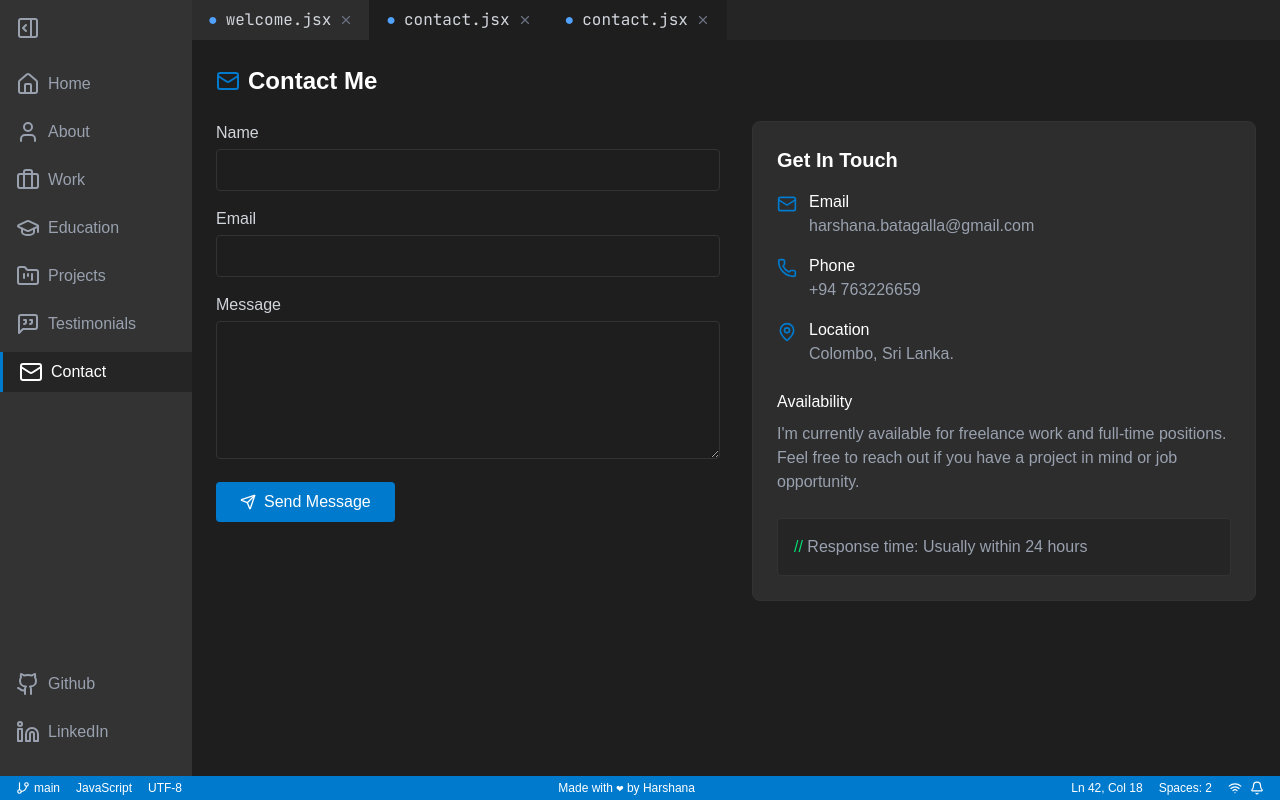
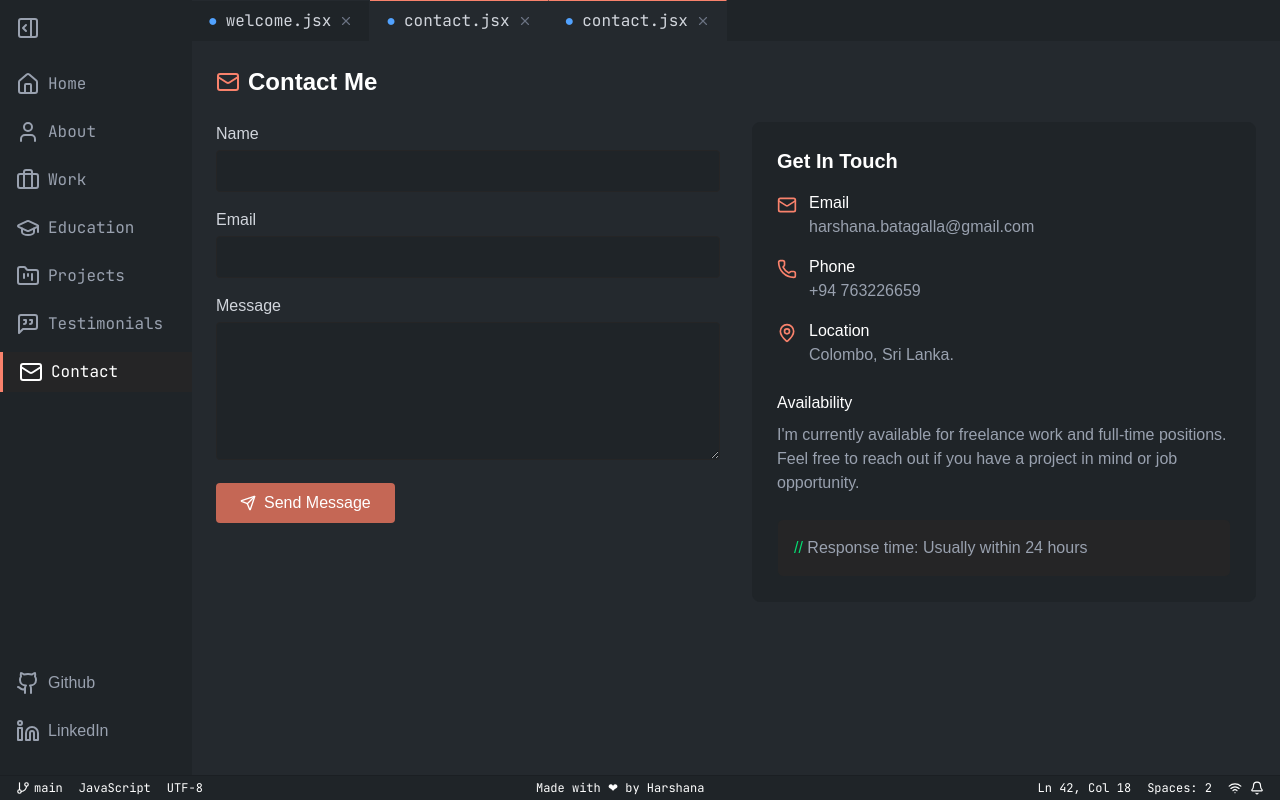
Before and after one commit to harshanabatagalla/harshanabatagalla.github.io, a React (Vite) app: page /contact in a window 1280 px wide. Built offline with nearby package versions, Linux system fonts and the light colour scheme.

Commit message:
refact: update color scheme and improve UI components for better aesthetics

```diff
--- a/src/App.jsx
+++ b/src/App.jsx
@@ -1,7 +1,7 @@
 import React from 'react';
 import { BrowserRouter as Router, Routes, Route, Navigate } from 'react-router-dom';
 import ActivityBar from './components/ActivityBar';
-import TabBar from './components/Tabbar';
+import TabBar from './components/TabBar';
 import StatusBar from './components/StatusBar';
 
 // Import page components
@@ -16,7 +16,7 @@ import Contact from './sections/Contact';
 function App() {
   return (
     <Router>
-      <div className="h-full flex flex-col bg-[#1E1E1E] text-white">
+      <div className="h-full flex flex-col bg-[#24292e] text-white">
         <div className="flex-1 flex overflow-hidden">
           <ActivityBar />
           <div className="flex-1 flex flex-col overflow-hidden">
--- a/src/components/ActivityBar.jsx
+++ b/src/components/ActivityBar.jsx
@@ -60,11 +60,11 @@ const ActivityBar = () => {
     const containerClasses = isMobile
         ? expanded
             // Mobile expanded: fixed overlay on top of content
-            ? "fixed h-full z-50 w-48 shadow-lg flex flex-col py-4 bg-[#333333] text-gray-400 transition-all duration-300"
+            ? "fixed h-full z-50 w-48 shadow-lg flex flex-col py-4 bg-[#1f2428] text-gray-400 transition-all duration-300"
             // Mobile collapsed: normal sidebar
-            : "h-full w-16 flex flex-col py-4 bg-[#333333] text-gray-400 transition-all duration-300"
+            : "h-full w-16 flex flex-col py-4 bg-[#1f2428] text-gray-400 transition-all duration-300"
         : // Desktop: always normal sidebar, just different widths
-        `h-full flex flex-col py-4 bg-[#333333] text-gray-400 transition-all duration-300 ${expanded ? 'w-48' : 'w-16'
+        `h-full flex flex-col py-4 bg-[#1f2428] text-gray-400 transition-all duration-300 ${expanded ? 'w-48' : 'w-16'
         }`;
 
     return (
@@ -83,7 +83,7 @@ const ActivityBar = () => {
                 <Link
                     key={section.path}
                     to={section.path}
-                    className={`flex items-center p-2 px-4 mb-2 hover:text-white ${location.pathname === section.path ? 'text-white bg-[#252526] border-l-3 border-[#007ACC]' : ''
+                    className={`flex items-center p-2 px-4 mb-2 hover:text-white font-[JetBrains_Mono] ${location.pathname === section.path ? 'text-white bg-[#252526] border-l-3 border-[#f9826c]' : ''
                         }`}
                     title={section.label}
                     onClick={() => {
--- a/src/components/StatusBar.jsx
+++ b/src/components/StatusBar.jsx
@@ -11,7 +11,7 @@ const StatusBar = () => {
   }, []);
 
   return (
-    <div className="flex justify-between items-center px-4 py-1 bg-[#007ACC] text-white text-xs">
+    <div className="flex justify-between items-center px-4 py-1 bg-[#1f2428] text-white text-xs border-t border-[#1b1f23] font-[JetBrains_Mono]">
       <div className="flex items-center space-x-4">
         <div className="flex items-center space-x-1">
           <GitBranch size={14} />
--- a/src/components/TabBar.jsx
+++ b/src/components/TabBar.jsx
@@ -72,13 +72,13 @@ const TabBar = () => {
     };
 
     return (
-        <div className="flex bg-[#252526] border-b border-[#1E1E1E] overflow-x-auto font-[JetBrains_Mono]">
+        <div className="flex bg-[#1f2428] border-b border-[#24292e] overflow-x-auto font-[JetBrains_Mono]">
             {openTabs.map((tabPath, index) => (
                 <Link
                     key={tabPath}
                     to={tabPath}
-                    className={`flex items-center px-4 py-2 border-r border-[#1E1E1E] cursor-pointer ${
-                        tabPath === location.pathname ? 'bg-[#1E1E1E]' : 'bg-[#2D2D2D]'
+                    className={`flex items-center px-4 py-2 border-r border-t-1 border-[#24292e] cursor-pointer ${
+                        tabPath === location.pathname ? 'bg-[#24292e] border-t-[#f9826c]' : 'bg-[#1f2428]'
                     }`}
                 >
                     <span className={`mr-2 ${getTabIcon(tabPath)}`}>●</span>
--- a/src/index.css
+++ b/src/index.css
@@ -8,7 +8,7 @@
 
   color-scheme: dark;
   color: rgba(255, 255, 255, 0.87);
-  background-color: #1E1E1E;
+  background-color: #24292e;
 
   font-synthesis: none;
   text-rendering: optimizeLegibility;
--- a/src/sections/About.jsx
+++ b/src/sections/About.jsx
@@ -16,11 +16,11 @@ const About = () => {
     <div className="h-full p-6 overflow-auto font-[JetBrains_Mono]">
       <div className="max-w-3xl mx-auto">
         <h2 className="text-2xl font-bold text-white mb-6 flex items-center">
-          <User size={24} className="text-[#007ACC] mr-2" />
+          <User size={24} className="text-[#f9826c] mr-2" />
           About Me
         </h2>
 
-        <div className="space-y-4 text-gray-300 bg-[#2D2D2D] rounded-lg p-6 border border-[#333333]">
+        <div className="space-y-4 text-gray-300 bg-[#1f2428] rounded-lg p-6 border border-[#1f2428]">
           <p>
             A self-motivated and skillful undergraduate, with a great interest in problem-solving.
             Skilled in JavaScript and TypeScript, with expertise in React and Node.js frameworks.
@@ -36,7 +36,7 @@ const About = () => {
         <div className="mt-8">
           <h3 className="text-xl font-semibold text-white mb-6">Skills</h3>
 
-          <div className="space-y-8 bg-[#2D2D2D] rounded-lg p-6 border border-[#333333]">
+          <div className="space-y-8 bg-[#1f2428] rounded-lg p-6 border border-[#1f2428]">
             {Object.entries(techSkills).map(([category, skills]) => (
               <div key={category} className="mb-6 py-4 ">
                 <div
--- a/src/sections/Contact.jsx
+++ b/src/sections/Contact.jsx
@@ -60,7 +60,7 @@ const Contact = () => {
     return (
         <div id="contact-section" className="h-full p-6 overflow-auto">
             <h2 className="text-2xl font-bold text-white mb-6 flex items-center">
-                <Mail size={24} className="text-[#007ACC] mr-2" />
+                <Mail size={24} className="text-[#f9826c] mr-2" />
                 Contact Me
             </h2>
 
@@ -76,7 +76,7 @@ const Contact = () => {
                                 value={formData.name}
                                 onChange={handleChange}
                                 required
-                                className="w-full px-4 py-2 bg-[#1E1E1E] border border-[#333333] rounded text-white focus:outline-none focus:border-[#007ACC]"
+                                className="w-full px-4 py-2 bg-[#1f2428] border border-[#252526] rounded text-white focus:outline-none focus:border-[#f9826c]"
                             />
                         </div>
 
@@ -89,7 +89,7 @@ const Contact = () => {
                                 value={formData.email}
                                 onChange={handleChange}
                                 required
-                                className="w-full px-4 py-2 bg-[#1E1E1E] border border-[#333333] rounded text-white focus:outline-none focus:border-[#007ACC]"
+                                className="w-full px-4 py-2 bg-[#1f2428] border border-[#252526] rounded text-white focus:outline-none focus:border-[#f9826c]"
                             />
                         </div>
                         <div>
@@ -101,13 +101,13 @@ const Contact = () => {
                                 onChange={handleChange}
                                 required
                                 rows={5}
-                                className="w-full px-4 py-2 bg-[#1E1E1E] border border-[#333333] rounded text-white focus:outline-none focus:border-[#007ACC]"
+                                className="w-full px-4 py-2 bg-[#1f2428] border border-[#252526] rounded text-white focus:outline-none focus:border-[#f9826c]"
                             ></textarea>
                         </div>
 
                         <button
                             type="submit"
-                            className="px-6 py-2 bg-[#007ACC] text-white rounded flex items-center hover:bg-[#005A9C] transition-colors"
+                            className="px-6 py-2 bg-[#c56755] text-white rounded flex items-center hover:bg-[#924c3e] transition-colors cursor-pointer"
                         >
                             <Send size={16} className="mr-2" />
                             Send Message
@@ -115,12 +115,12 @@ const Contact = () => {
                     </form>
                 </div>
 
-                <div className="bg-[#2D2D2D] rounded-lg p-6 border border-[#333333]">
+                <div className="bg-[#1f2428] rounded-lg p-6 border border-[#1f2428]">
                     <h3 className="text-xl font-semibold text-white mb-4">Get In Touch</h3>
 
                     <div className="space-y-4">
                         <div className="flex items-start cursor-pointer" onClick={() => window.open('mailto:harshanabatagalla@gmail.com')}>
-                            <Mail size={20} className="text-[#007ACC] mt-1 mr-3" />
+                            <Mail size={20} className="text-[#f9826c] mt-1 mr-3" />
                             <div>
                                 <h4 className="text-white font-medium">Email</h4>
                                 <p className="text-gray-400">harshana.batagalla@gmail.com</p>
@@ -128,7 +128,7 @@ const Contact = () => {
                         </div>
 
                         <div className="flex items-start cursor-pointer" onClick={() => window.open('tel:+94763226659')}>
-                            <Phone size={20} className="text-[#007ACC] mt-1 mr-3" />
+                            <Phone size={20} className="text-[#f9826c] mt-1 mr-3" />
                             <div>
                                 <h4 className="text-white font-medium">Phone</h4>
                                 <p className="text-gray-400">+94 763226659</p>
@@ -136,7 +136,7 @@ const Contact = () => {
                         </div>
 
                         <div className="flex items-start">
-                            <MapPin size={20} className="text-[#007ACC] mt-1 mr-3" />
+                            <MapPin size={20} className="text-[#f9826c] mt-1 mr-3" />
                             <div>
                                 <h4 className="text-white font-medium">Location</h4>
                                 <p className="text-gray-400">Colombo, Sri Lanka.</p>
@@ -152,7 +152,7 @@ const Contact = () => {
                         </p>
                     </div>
 
-                    <div className="mt-6 p-4 bg-[#252526] rounded border border-[#333333]">
+                    <div className="mt-6 p-4 bg-[#252526] rounded-md border border-[#1f2428]">
                         <p className="text-gray-400">
                             <span className="text-green-400">// </span>
                             Response time: Usually within 24 hours
```
Also changed, not shown: src/sections/Education.jsx (+4 -4 lines), src/sections/Hero.jsx (+5 -5 lines), src/sections/Projects.jsx (+6 -6 lines), src/sections/Testimonials.jsx (+7 -7 lines), src/sections/Work.jsx (+4 -4 lines).
